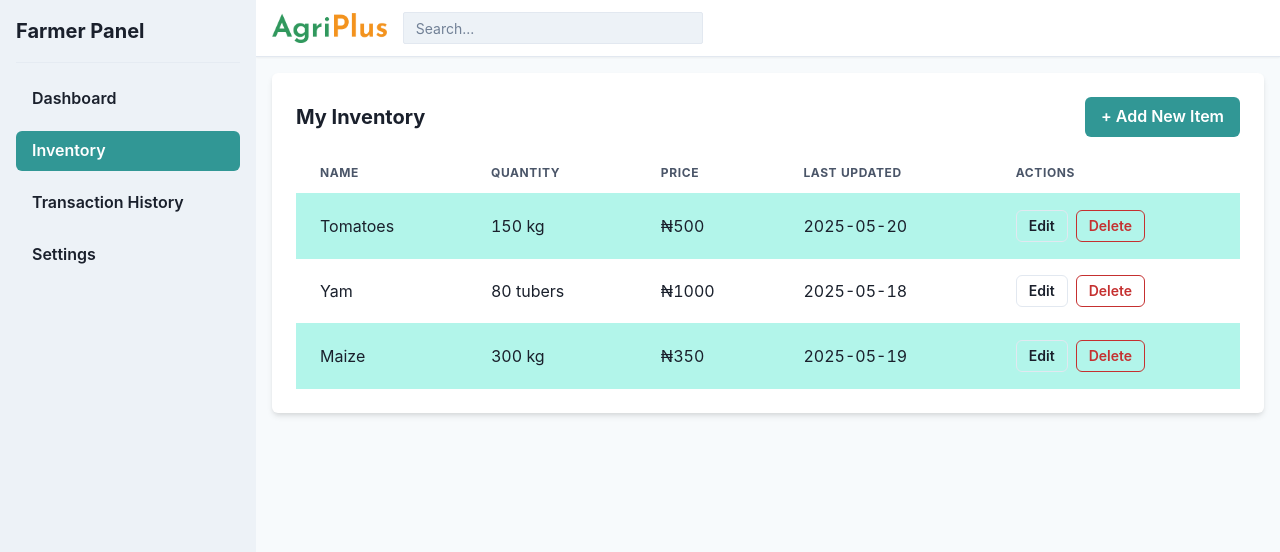
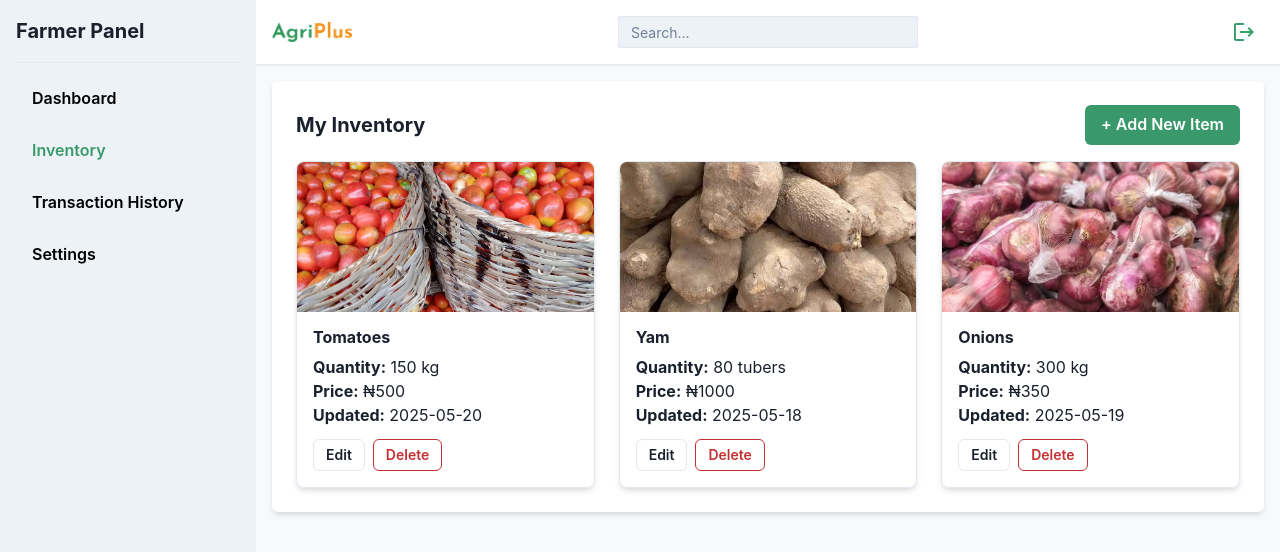
Before and after one commit to udogri/AgriPlus, a React (Vite) app: page /farmer/inventory in a window 1280 px wide. Shown: the top 552 px of the page. Built offline with nearby package versions, Linux system fonts and the light colour scheme.

Commit message:
latest farmer dashboard

```diff
--- a/src/Admins/Farmer/FarmerInventory.jsx
+++ b/src/Admins/Farmer/FarmerInventory.jsx
@@ -2,12 +2,6 @@ import {
     Box,
     Heading,
     Button,
-    Table,
-    Thead,
-    Tbody,
-    Tr,
-    Th,
-    Td,
     Stack,
     useColorModeValue,
     Text,
@@ -18,10 +12,16 @@ import {
     ModalCloseButton,
     ModalBody,
     useDisclosure,
+    Image,
+    SimpleGrid,
   } from '@chakra-ui/react';
   import { useState } from 'react';
   import DashBoardLayout from '../../DashboardLayout';
   import AddInventoryItem from '../../Components/AddInventoryItem';
+  import Yam from '../../assets/Yam.jpeg'; // Adjust the path as necessary
+  import Tomatoes from '../../assets/Tomatoes.jpg'; // Adjust the path as necessary
+  import onions from '../../assets/onions.webp'; // Adjust the path as necessary
+
 
   const initialInventory = [
     {
@@ -31,6 +31,7 @@ import {
       unit: 'kg',
       price: '₦500',
       updatedAt: '2025-05-20',
+      image: Tomatoes, // Using the imported Tomatoes image
     },
     {
       id: 2,
@@ -39,14 +40,16 @@ import {
       unit: 'tubers',
       price: '₦1000',
       updatedAt: '2025-05-18',
+      image: Yam, // Using the imported Yam image
     },
     {
       id: 3,
-      name: 'Maize',
+      name: 'Onions',
       quantity: 300,
       unit: 'kg',
       price: '₦350',
       updatedAt: '2025-05-19',
+      image: onions,
     },
   ];
 
@@ -57,7 +60,7 @@ import {
 
     const handleAddItem = (item) => {
       setInventory((prev) => [item, ...prev]);
-      onClose(); // Close modal after submission
+      onClose();
     };
 
     return (
@@ -70,7 +73,7 @@ import {
             mb={4}
           >
             <Heading size="md">My Inventory</Heading>
-            <Button colorScheme="teal" onClick={onOpen}>
+            <Button background="#39996B" color="white" onClick={onOpen}>
               + Add New Item
             </Button>
           </Stack>
@@ -91,39 +94,47 @@ import {
               No items in inventory.
             </Text>
           ) : (
-            <Box overflowX="auto" mt={4}>
-              <Table variant="striped" colorScheme="teal">
-                <Thead>
-                  <Tr>
-                    <Th>Name</Th>
-                    <Th>Quantity</Th>
-                    <Th>Price</Th>
-                    <Th>Last Updated</Th>
-                    <Th>Actions</Th>
-                  </Tr>
-                </Thead>
-                <Tbody>
+            <SimpleGrid columns={{ base: 1, sm: 2, md: 3 }} spacing={6} mt={4}>
               {inventory.map((item) => (
-                    <Tr key={item.id}>
-                      <Td>{item.name}</Td>
-                      <Td>
-                        {item.quantity} {item.unit}
-                      </Td>
-                      <Td>{item.price}</Td>
-                      <Td>{item.updatedAt}</Td>
-                      <Td>
-                        <Button size="sm" variant="outline" mr={2}>
+                <Box
+                  key={item.id}
+                  borderWidth="1px"
+                  borderRadius="lg"
+                  overflow="hidden"
+                  boxShadow="md"
+                >
+                  <Image
+                    src={item.image}
+                    alt={item.name}
+                    objectFit="cover"
+                    width="100%"
+                    height="150px"
+                  />
+                  <Box p={4}>
+                    <Heading size="sm" mb={2}>
+                      {item.name}
+                    </Heading>
+                    <Text>
+                      <strong>Quantity:</strong> {item.quantity} {item.unit}
+                    </Text>
+                    <Text>
+                      <strong>Price:</strong> {item.price}
+                    </Text>
+                    <Text>
+                      <strong>Updated:</strong> {item.updatedAt}
+                    </Text>
+                    <Stack direction="row" mt={3}>
+                      <Button size="sm" variant="outline">
                         Edit
                       </Button>
                       <Button size="sm" colorScheme="red" variant="outline">
                         Delete
                       </Button>
-                      </Td>
-                    </Tr>
+                    </Stack>
+                  </Box>
+                </Box>
               ))}
-                </Tbody>
-              </Table>
-            </Box>
+            </SimpleGrid>
           )}
         </Box>
       </DashBoardLayout>
--- a/src/Admins/Farmer/Index.jsx
+++ b/src/Admins/Farmer/Index.jsx
@@ -27,6 +27,9 @@ import { IoIosArrowForward } from "react-icons/io";
 import { PiStudent } from "react-icons/pi";
 import { TbCurrencyNaira } from "react-icons/tb";
 import DashBoardLayout from "../../DashboardLayout";
+import { MdOutlineShoppingCart } from "react-icons/md";
+import { LuUserRound } from "react-icons/lu";
+import { useNavigate } from "react-router-dom";
 
 const stats = [
   {
@@ -54,10 +57,10 @@ const inventory = [
 ];
 
 const transactions = [
-  { name: "John Doe", item: "Tomatoes", amount: "$120", date: "2025-05-15" },
-  { name: "Jane Smith", item: "Yam", amount: "$300", date: "2025-05-14" },
-  { name: "Aliyu Musa", item: "Goats", amount: "$450", date: "2025-05-12" },
-  { name: "Ngozi Uche", item: "Corn", amount: "$220", date: "2025-05-10" },
+  { name: "John Doe", item: "Tomatoes", amount: "₦120", date: "2025-05-15" },
+  { name: "Jane Smith", item: "Yam", amount: "₦300", date: "2025-05-14" },
+  { name: "Aliyu Musa", item: "Goats", amount: "₦450", date: "2025-05-12" },
+  { name: "Ngozi Uche", item: "Corn", amount: "₦220", date: "2025-05-10" },
 ];
 
 function StatCard({ label, value, helpText }) {
@@ -71,16 +74,19 @@ function StatCard({ label, value, helpText }) {
 }
 
 export default function FarmerDashboard() {
+
+    const navigate = useNavigate();
+
   return (
     <DashBoardLayout active="Farmer">
       <Box p={5} bg={useColorModeValue("gray.50", "gray.800")} minH="100vh">
-        <Heading mb={6}>Farmer’s Dashboard</Heading>
+        <Heading mb={6} color="black">Welcome back, Oruaro</Heading>
 
         <Grid templateColumns={{ base: "1fr", md: "repeat(2, 1fr)" }} gap={4} mb="20px">
           <Stat pt="15px" paddingBottom="15px" pl="23px" pr="23px" bgGradient="linear(to-r, #20553C, #C4EF4B)" borderRadius="md" gap={18}>
             <StatLabel color="white">Total Income</StatLabel>
             <StatNumber display="flex" alignItems="center" fontSize="40px" color="white"><TbCurrencyNaira  /> 73400</StatNumber>
-            <Button size="sm" mt={2} w="170px" p="10px 24px" h="40px" fontSize="14px" textColor="#39996B"  >Transaction history <Icon as={IoIosArrowForward} boxSize={5} ml={2} /></Button>
+            <Button size="sm" mt={2} w="170px" p="10px 24px" h="40px" fontSize="14px" textColor="#39996B" onClick={() => navigate("/farmer/transactions")}  >Transaction history <Icon as={IoIosArrowForward} boxSize={5} ml={2} /></Button>
           </Stat>
 
           <VStack spacing={2} align="stretch" w="full" border="1px solid #EDEFF2" h="181px" overflow="hidden">
@@ -89,8 +95,8 @@ export default function FarmerDashboard() {
               {/* Total Students Funded */}
               <Stat p={4} bg="white" borderRadius="md" border="1px solid #EDEFF2" h="73px">
                 <Flex direction="row" justify="space-between" align="center">
-                  <StatLabel display="flex" alignItems="center" align="center" color='#4C515C' fontSize="16px">
-                    <PiStudent  />
+                  <StatLabel gap="5px" display="flex" alignItems="center" align="center" color="black" fontSize="20px">
+                  <MdOutlineShoppingCart fontSize="20px" />
                     Total Items sold
                   </StatLabel>
                   <StatNumber fontSize="16px">11</StatNumber>
@@ -100,8 +106,8 @@ export default function FarmerDashboard() {
               {/* Total Disbursements */}
               <Stat p={4} bg="white" borderRadius="md" border="1px solid #EDEFF2" h="73px">
                 <Flex direction="row" justify="space-between" align="center">
-                  <StatLabel display="flex" alignItems="center" align="center" color='#4C515C' fontSize="19px">
-                    <TbCurrencyNaira  />
+                  <StatLabel gap="5px" display="flex" alignItems="center" align="center" color="black" fontSize="20px">
+                  <LuUserRound />
                     Total Clients
                   </StatLabel>
                   <StatNumber fontSize="20px">7</StatNumber>
@@ -119,7 +125,7 @@ export default function FarmerDashboard() {
           <Heading size="md" mb={4}>
             Inventory Overview
           </Heading>
-          <Text>View all</Text>
+          <Text onClick={() => navigate("/farmer/inventory")} cursor="pointer">View all</Text>
           </Flex>
           <SimpleGrid columns={[1, 2, 4]} spacing={4}>
             {inventory.map((item, i) => (
@@ -144,7 +150,7 @@ export default function FarmerDashboard() {
           <Flex justifyContent="space-between">
           <Heading size="md" mb={4}>
           Recent Transactions          </Heading>
-          <Text>View all</Text>
+          <Text onClick={() => navigate("/farmer/transactions")} cursor="pointer">View all</Text>
           </Flex>
           <Box overflowX="auto">
             <Table variant="simple" bg="white" borderRadius="md" shadow="sm">
--- a/src/Admins/Farmer/Settings.jsx
+++ b/src/Admins/Farmer/Settings.jsx
@@ -35,7 +35,7 @@ import DashBoardLayout from '../../DashboardLayout';
               <Input type="password" placeholder="********" />
             </FormControl>
 
-            <Button colorScheme="teal" w="fit-content">Update Profile</Button>
+            <Button background="#39996B" color="white" w="fit-content">Update Profile</Button>
           </VStack>
         </Box>
       </DashBoardLayout>
--- a/src/DashboardLayout/NavBar.jsx
+++ b/src/DashboardLayout/NavBar.jsx
@@ -1,27 +1,48 @@
-// src/components/layout/NavBar.jsx
 import {
     Box,
     Flex,
-    Heading,
     IconButton,
     Img,
     Input,
-    Spacer,
+    Menu,
+    MenuButton,
+    MenuList,
+    MenuItem,
+    useToast,
   } from '@chakra-ui/react';
   import { HamburgerIcon } from '@chakra-ui/icons';
-  import Logo from '../assets/Logo.png'; // Adjust the path to your logo image
+  import { MdLogout } from 'react-icons/md';
+  import Logo from '../assets/Logo.png';
+  import { useNavigate } from 'react-router-dom';
 
   export default function NavBar({ showSearch = true, onOpen, btnRef }) {
+    const toast = useToast();
+    const navigate = useNavigate();
+
+    const handleLogout = () => {
+      toast({
+        title: 'Logged out.',
+        description: 'You have successfully logged out.',
+        status: 'info',
+        duration: 3000,
+        isClosable: true,
+        position: 'top',
+      });
+      navigate('/');
+    };
+
     return (
       <Flex
         align="center"
         px={4}
         py={3}
+        justify="space-between"
         borderBottom="1px solid #E2E8F0"
         bg="white"
         shadow="sm"
       >
-        {/* Hamburger icon for mobile */}
+        {/* Left: Hamburger + Logo */}
+        <Flex align="center" flex="1">
           <Box display={["block", null, null, "none"]}>
             <IconButton
               icon={<HamburgerIcon />}
@@ -36,24 +57,33 @@ import {
           <Img
             src={Logo}
             alt="Logo"
-  width="auto"
-  height="30px"  // or whatever height fits your layout
-  mr={4}
+            width={{ base: "50px", md: "80px" }}
+            height="30px"
             objectFit="contain"
           />
+        </Flex>
 
-
+        {/* Center: Search */}
         {showSearch && (
+          <Flex justify="center" flex="1">
             <Input
               placeholder="Search..."
               maxW="300px"
               size="sm"
               bg="gray.100"
             />
+          </Flex>
         )}
 
-        <Spacer />
-        {/* Add right-aligned content like avatar or notification here */}
+        {/* Right: Logout */}
+        <Flex justify="flex-end" flex="1">
+          <Menu>
+            <MenuButton as={IconButton} icon={<MdLogout />} variant="ghost" fontSize="24px" color="green.500" />
+            <MenuList>
+              <MenuItem onClick={handleLogout}>Confirm Logout</MenuItem>
+            </MenuList>
+          </Menu>
+        </Flex>
       </Flex>
     );
   }
--- a/src/DashboardLayout/SideBar.jsx
+++ b/src/DashboardLayout/SideBar.jsx
@@ -51,7 +51,7 @@ import {
             <Button
               key={link.path}
               onClick={() => navigate(link.path)}
-              colorScheme={active === link.label ? 'teal' : 'gray'}
+              color={active === link.label ? '#39996B' : 'black'}
               variant={active === link.label ? 'solid' : 'ghost'}
               justifyContent="flex-start"
             >
```
Lines whose indentation alone changed are shown as unchanged.
